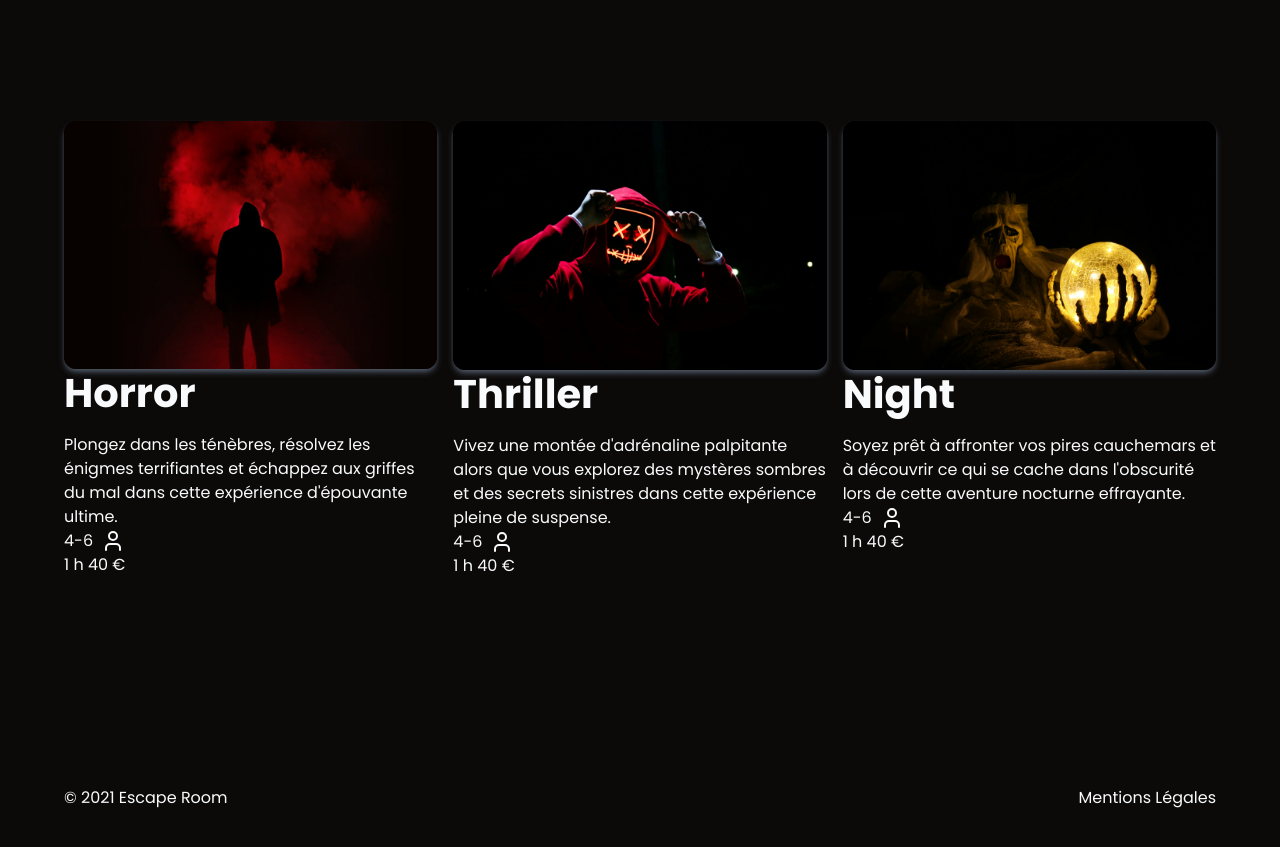
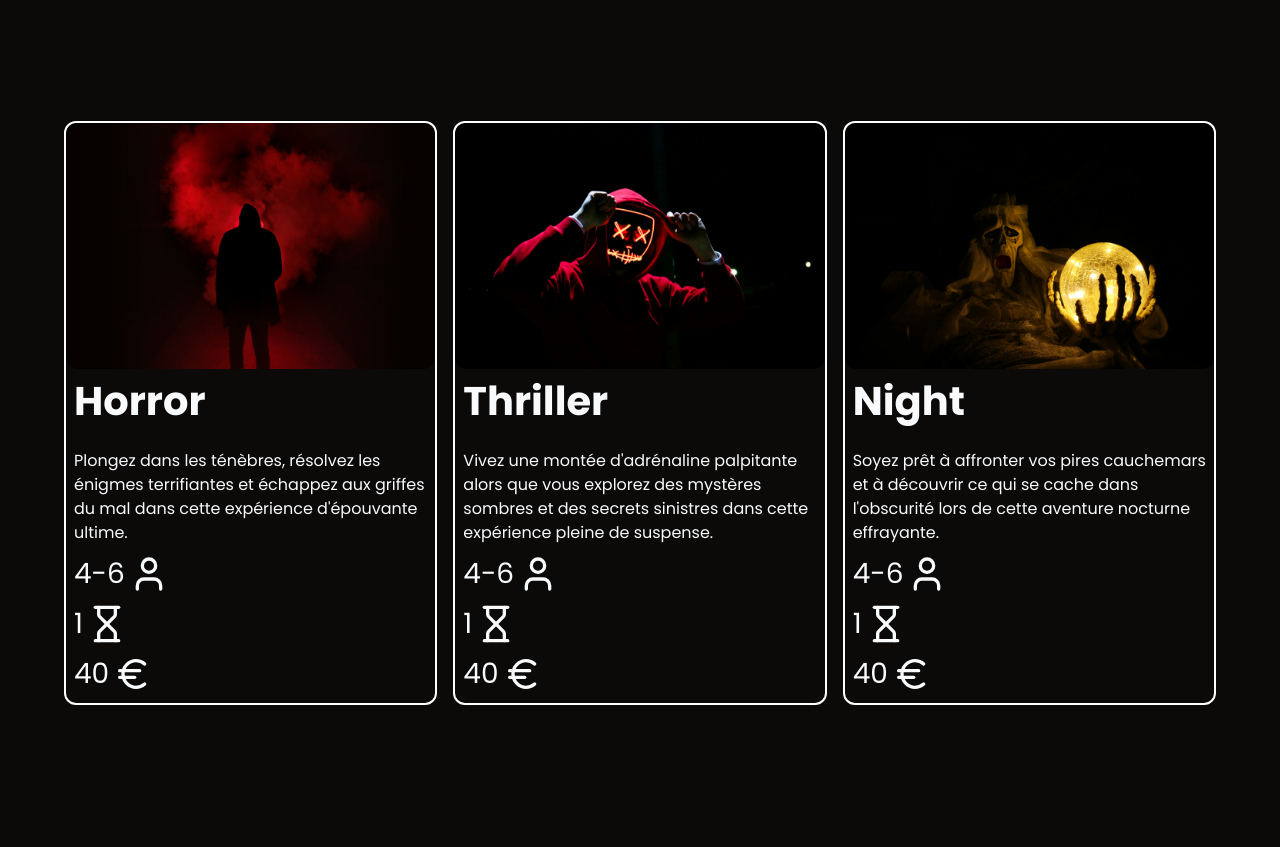
Before and after one commit to SebastienLaurentt/Escape-Game, a Next.js app: page /experiences in a window 1280 px wide. Shown: the part 281-1128 px from the top of the page. Before the commit the page ends 1107 px from the top, so only its background shows below. Built offline with nearby package versions, Linux system fonts and the light colour scheme.

Commit message:
update css

```diff
--- a/components/shared/ExperienceLongerCard.tsx
+++ b/components/shared/ExperienceLongerCard.tsx
@@ -1,4 +1,4 @@
-import { User } from "lucide-react";
+import { Euro, Hourglass, User } from "lucide-react";
 import Image, { StaticImageData } from "next/image";
 
 interface ExperienceLongerCardProps {
@@ -20,24 +20,26 @@ const ExperienceLongerCard = ({
   description,
   peopleNumber,
   duration,
-  price
+  price,
 }: ExperienceLongerCardProps) => {
   return (
-    <div>
-      <Image
-        src={src}
-        alt={alt}
-        className="w-full rounded-xl shadow-md shadow-gray-600"
-      />
-      <div>
+    <div className="rounded-xl border-2 border-white">
+      <Image src={src} alt={alt} className="rounded-xl" />
+      <div className="flex flex-col gap-y-2 p-2">
         <h2>{name}</h2>
         <span>{description}</span>
-        <div className="flex flex-row gap-x-2">
-          <span>{peopleNumber}</span>
-          <User />
+        <div className="flex flex-row items-center gap-x-1">
+          <span className="text-xl">{peopleNumber}</span>
+          <User size={40} />
         </div>
-        <span>{duration} h </span>
-        <span>{price} € </span>
+        <div className="flex flex-row items-center gap-x-1">
+          <span className="text-xl">{duration}</span>
+          <Hourglass size={40} />
+        </div>
+        <div className="flex flex-row items-center gap-x-1">
+          <span className="text-xl">{price}</span>
+          <Euro size={40} />
+        </div>
       </div>
     </div>
   );
```
